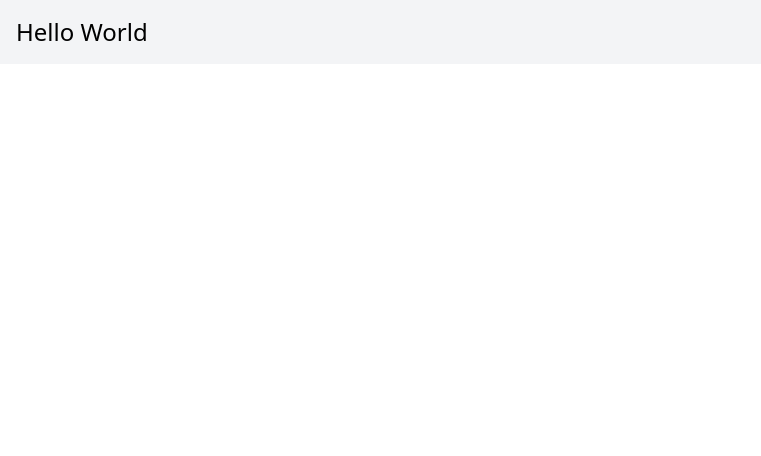
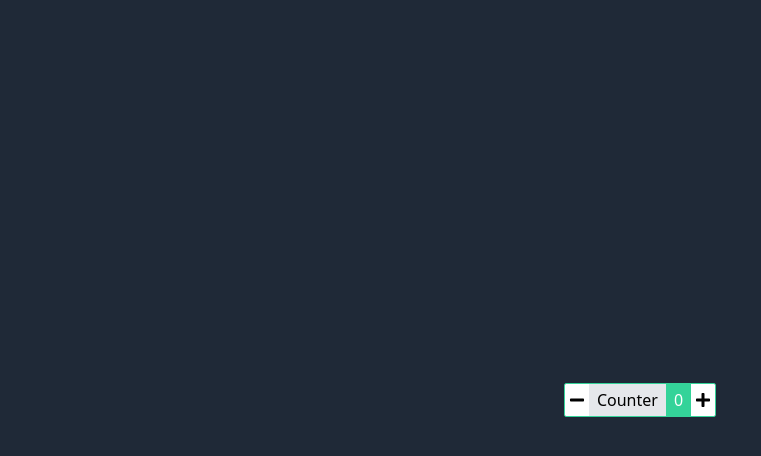
Before and after one commit to puzansakya/react-patterns, a React (Create React App) app: page / in a window 1280 px wide. Shown: the top 456 px of the page, without its empty margins (0-761 px from the left). Built offline with nearby package versions, Linux system fonts and the light colour scheme.

Commit message:
Feature: compount component pattern added

```diff
--- a/package.json
+++ b/package.json
@@ -13,7 +13,9 @@
     "@types/react-dom": "^17.0.9",
     "react": "^17.0.2",
     "react-dom": "^17.0.2",
+    "react-icons": "^4.2.0",
     "react-scripts": "4.0.3",
+    "sass": "^1.37.5",
     "typescript": "^4.3.5",
     "web-vitals": "^1.1.2"
   },
--- a/src/App.css
+++ /dev/null
@@ -1,38 +0,0 @@
-.App {
-  text-align: center;
-}
-
-.App-logo {
-  height: 40vmin;
-  pointer-events: none;
-}
-
-@media (prefers-reduced-motion: no-preference) {
-  .App-logo {
-    animation: App-logo-spin infinite 20s linear;
-  }
-}
-
-.App-header {
-  background-color: #282c34;
-  min-height: 100vh;
-  display: flex;
-  flex-direction: column;
-  align-items: center;
-  justify-content: center;
-  font-size: calc(10px + 2vmin);
-  color: white;
-}
-
-.App-link {
-  color: #61dafb;
-}
-
-@keyframes App-logo-spin {
-  from {
-    transform: rotate(0deg);
-  }
-  to {
-    transform: rotate(360deg);
-  }
-}
--- a/src/App.tsx
+++ b/src/App.tsx
@@ -1,11 +1,18 @@
-import React from "react";
-import logo from "./logo.svg";
-import "./App.css";
+import { Counter } from "./Counter";
 
 function App() {
+  const handleChangeCounter = (count: number) => {
+    console.log("count", count);
+  };
+
   return (
-    <div className="p-4 bg-gray-100">
-      <h1 className="text-2xl font-medium">Hello World</h1>
+    <div className="h-screen flex items-center justify-center overscroll-y-auto bg-gray-800">
+      <Counter onChange={handleChangeCounter}>
+        <Counter.Decrement />
+        <Counter.Label>Counter</Counter.Label>
+        <Counter.Count max={10} />
+        <Counter.Increment />
+      </Counter>
     </div>
   );
 }
--- /dev/null
+++ b/src/Counter.tsx
@@ -0,0 +1,43 @@
+import { ReactNode, useEffect, useRef, useState } from "react";
+import { Count } from "./components/Count";
+import { Decrement } from "./components/Decrement";
+import { Increment } from "./components/Increment";
+import { Label } from "./components/Label";
+import { CounterProvider } from "./useCounterContext";
+
+interface CounterProps {
+  children: ReactNode;
+  onChange: Function;
+  initialValue?: number;
+}
+const Counter = ({ children, onChange, initialValue = 0 }: CounterProps) => {
+  const [count, setCount] = useState<number>(initialValue);
+  const firstMount = useRef(true);
+
+  useEffect(() => {
+    if (!firstMount.current) {
+      onChange && onChange(count);
+    }
+    firstMount.current = false;
+  }, [count, onChange]);
+
+  const handleIncrement = () => {
+    setCount(count + 1);
+  };
+
+  const handleDecrement = () => {
+    setCount(Math.max(0, count - 1));
+  };
+
+  return (
+    <CounterProvider value={{ count, handleIncrement, handleDecrement }}>
+      <div className="counter">{children}</div>
+    </CounterProvider>
+  );
+};
+Counter.Count = Count;
+Counter.Label = Label;
+Counter.Increment = Increment;
+Counter.Decrement = Decrement;
+
+export { Counter };
--- /dev/null
+++ b/src/components/Count.tsx
@@ -0,0 +1,20 @@
+import { FC } from "react";
+import { useCounterContext } from "../useCounterContext";
+
+interface CountProps {
+  max: number;
+}
+export const Count: FC<CountProps> = ({ max }) => {
+  const { count } = useCounterContext();
+  const hasError = max ? count > max : false;
+
+  return (
+    <div
+      className={`${
+        hasError ? "bg-red-500" : "bg-green-400"
+      } text-white py-1 px-2`}
+    >
+      {count}
+    </div>
+  );
+};
--- /dev/null
+++ b/src/components/Decrement.tsx
@@ -0,0 +1,11 @@
+import { useCounterContext } from "../useCounterContext";
+import { FaMinus } from "react-icons/fa";
+
+export const Decrement = () => {
+  const { handleDecrement } = useCounterContext();
+  return (
+    <button className="counter-button" onClick={handleDecrement}>
+      <FaMinus />
+    </button>
+  );
+};
--- /dev/null
+++ b/src/components/Increment.tsx
@@ -0,0 +1,11 @@
+import { useCounterContext } from "../useCounterContext";
+import { FaPlus } from "react-icons/fa";
+
+export const Increment = () => {
+  const { handleIncrement } = useCounterContext();
+  return (
+    <button className="counter-button" onClick={handleIncrement}>
+      <FaPlus />
+    </button>
+  );
+};
--- /dev/null
+++ b/src/components/Label.tsx
@@ -0,0 +1,8 @@
+import { FC, ReactNode } from "react";
+
+interface LabelProps {
+  children: ReactNode;
+}
+export const Label: FC<LabelProps> = ({ children }) => {
+  return <div className="counter-label">{children}</div>;
+};
--- a/src/index.css
+++ /dev/null
@@ -1,3 +0,0 @@
-@tailwind base;
-@tailwind components;
-@tailwind utilities;
--- /dev/null
+++ b/src/index.scss
@@ -0,0 +1,13 @@
+@tailwind base;
+@tailwind components;
+@tailwind utilities;
+
+.counter{
+    @apply inline-flex border border-green-400 outline-none overflow-hidden rounded-sm;
+    &-button {
+        @apply bg-white border-none rounded-none cursor-pointer focus:outline-none px-1;
+    }
+    &-label {
+        @apply bg-gray-200  py-1 px-2;
+    }
+}
--- /dev/null
+++ b/src/useCounterContext.tsx
@@ -0,0 +1,24 @@
+import { createContext, useContext } from "react";
+
+const CounterContext = createContext(undefined);
+
+interface CounterProviderProps {
+  children: any;
+  value: any;
+}
+
+function CounterProvider({ children, value }: CounterProviderProps) {
+  return (
+    <CounterContext.Provider value={value}>{children}</CounterContext.Provider>
+  );
+}
+
+function useCounterContext() {
+  const context = useContext(CounterContext);
+  if (context === undefined) {
+    throw new Error("useCounterContext must be used within a CounterProvider");
+  }
+  return context;
+}
+
+export { CounterProvider, useCounterContext };
```
Also changed, not shown: src/index.tsx (+6 -6 lines), 1 other file (tests, documents, lock files or other folders).
